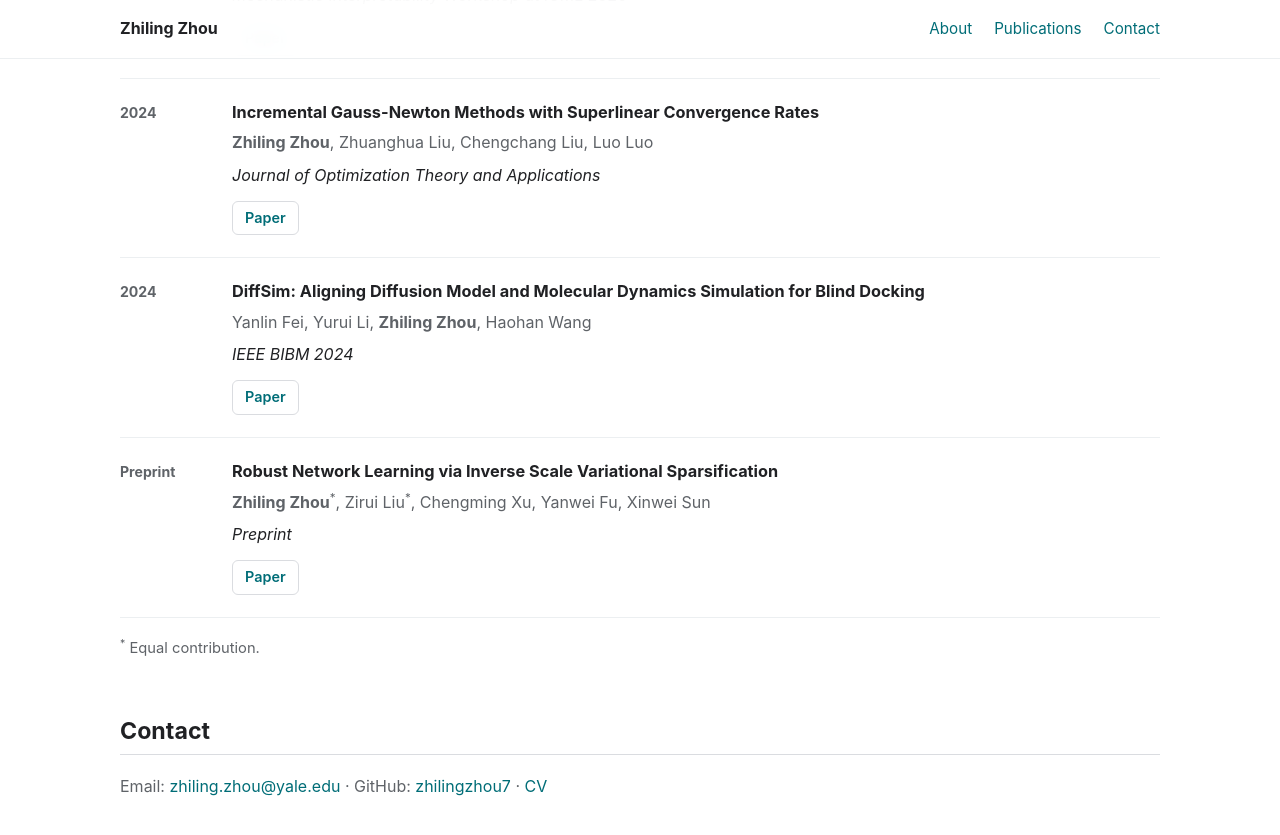
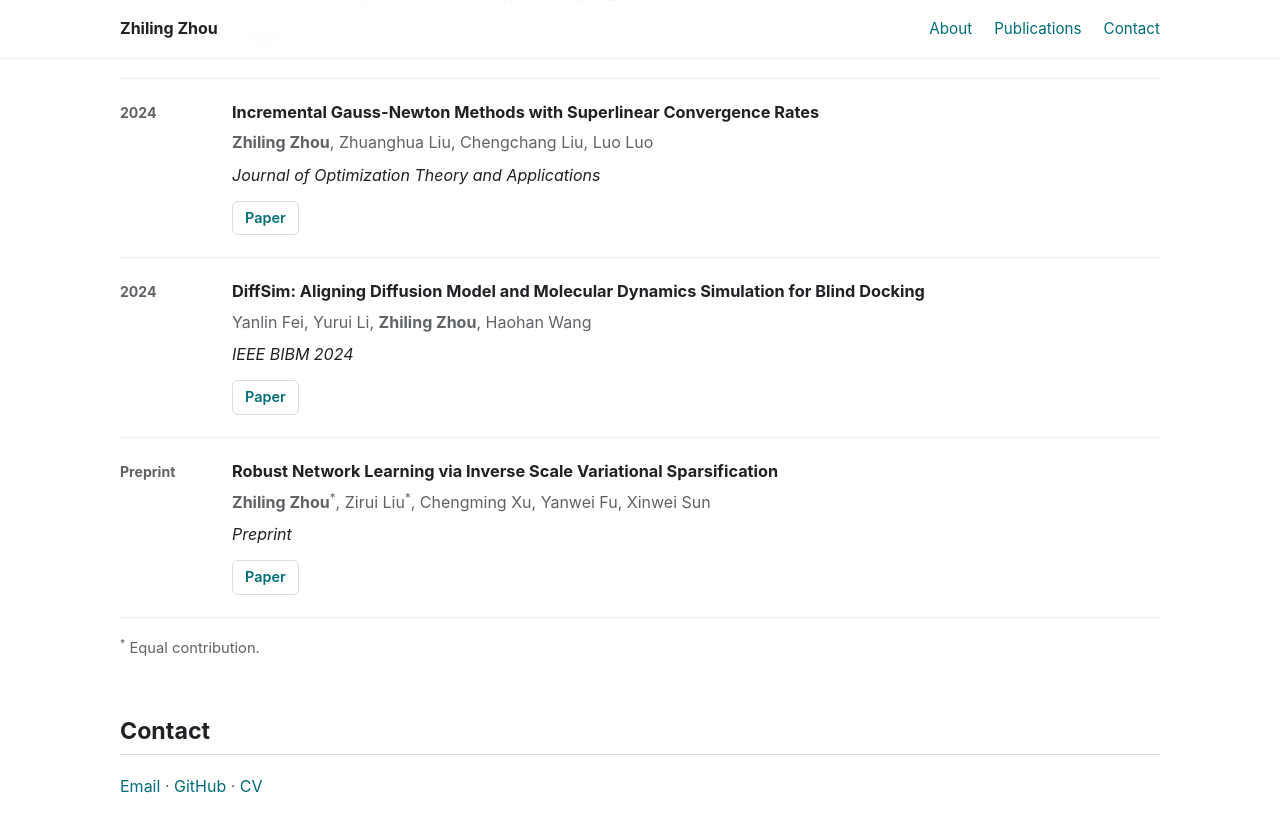
Before and after one commit to zhilingzhou7/zhilingzhou7.github.io, a Jekyll site: the page built from index.md, in a window 1280 px wide and 900 px high, scrolled down 904 px. Shown: the top 835 px of the window. Built offline with Jekyll 4.4.1, drawn with Linux system fonts in a browser that asks for light colours.

Commit message:
Update contact links and CV

```diff
--- a/index.md
+++ b/index.md
@@ -98,8 +98,8 @@ title: Home
     <h2>Contact</h2>
   </div>
   <p>
-    Email: <a href="mailto:zhiling.zhou@yale.edu">zhiling.zhou@yale.edu</a> ·
-    GitHub: <a href="https://github.com/zhilingzhou7">zhilingzhou7</a> ·
-    <a href="cv.pdf">CV</a>
+    <a href="mailto:zhiling.zhou@yale.edu">Email</a> ·
+    <a href="https://github.com/zhilingzhou7">GitHub</a> ·
+    <a href="cv_version_icml_v1.pdf">CV</a>
   </p>
 </section>
```
Also changed, not shown: 1 other file.
